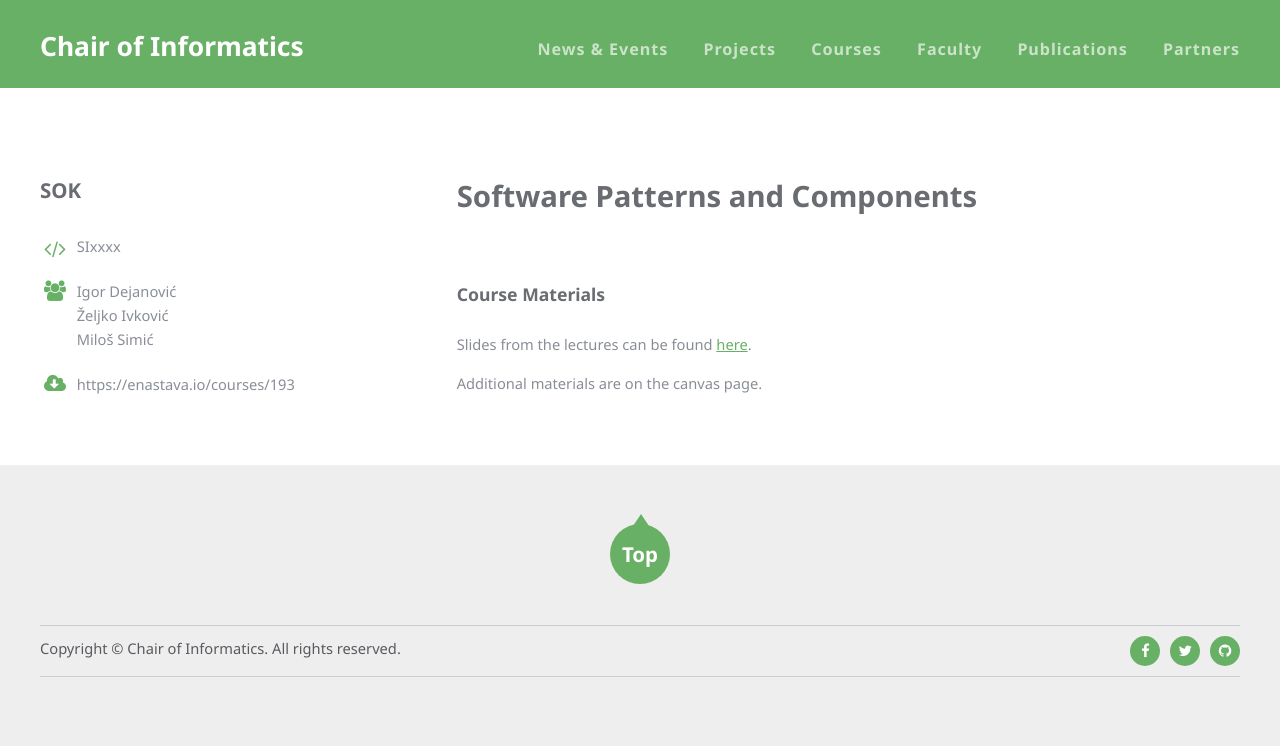
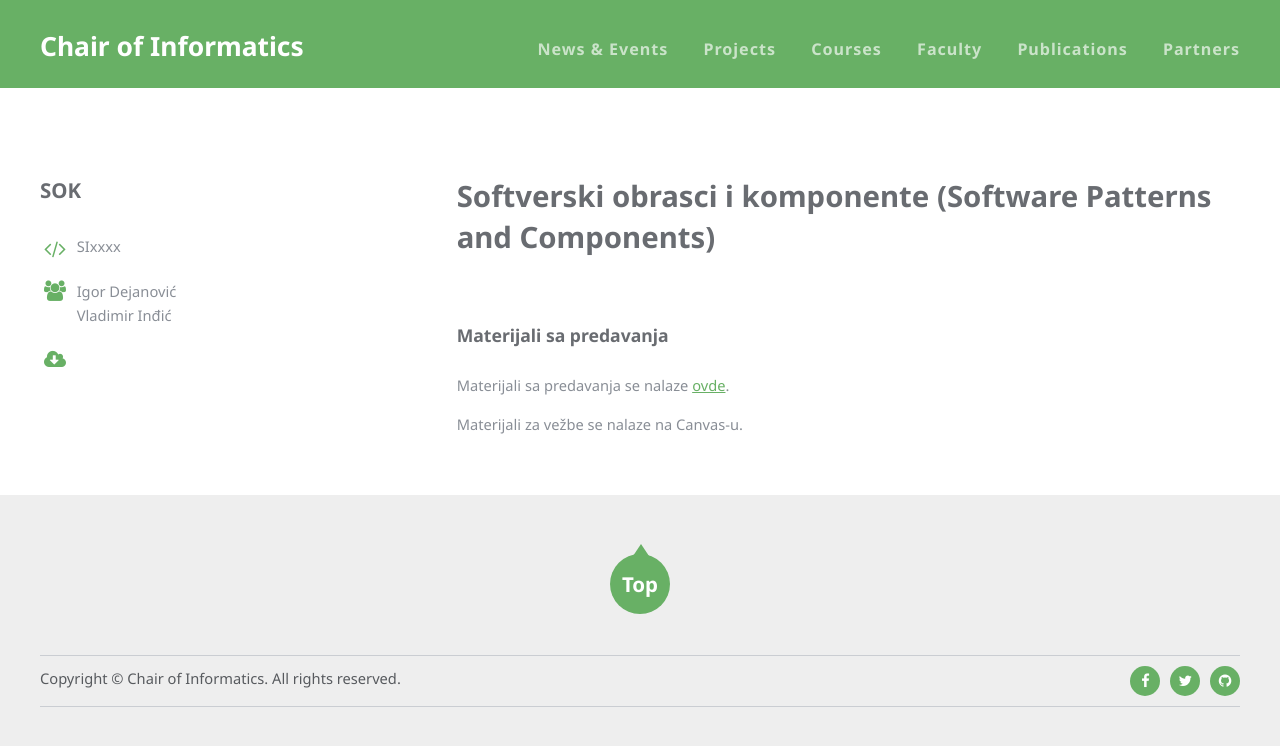
Before and after one commit to unsftn/informatika, a Jekyll site: the page built from _courses/SOK.md, in a window 1280 px wide. Shown: the top 746 px of the page. Built offline with Jekyll 4.4.1, drawn with Linux system fonts in a browser that asks for light colours.

Commit message:
Ažuriranje SOK stranice

```diff
--- a/_courses/SOK.md
+++ b/_courses/SOK.md
@@ -1,19 +1,17 @@
 ---
 layout: course
-title: Software Patterns and Components
+title: Softverski obrasci i komponente (Software Patterns and Components)
 collection: courses
 path: SOK
 name: SOK
-curriculum: [E2, SIIT]
+curriculum: [SIIT]
 code: SIxxxx
-people: ["Igor Dejanović", "Željko Ivković", "Miloš Simić"]
-canvas: https://enastava.io/courses/193
+people: ["Igor Dejanović", "Vladimir Inđić"]
 info:
 ---
 
+### Materijali sa predavanja
 
-### Course Materials
+Materijali sa predavanja se nalaze [ovde](https://www.igordejanovic.net/courses/sok.html).
 
-Slides from the lectures can be found [here](http://igordejanovic.net/courses/sok.html).
-
-Additional materials are on the canvas page.
+Materijali za vežbe se nalaze na Canvas-u.
```
